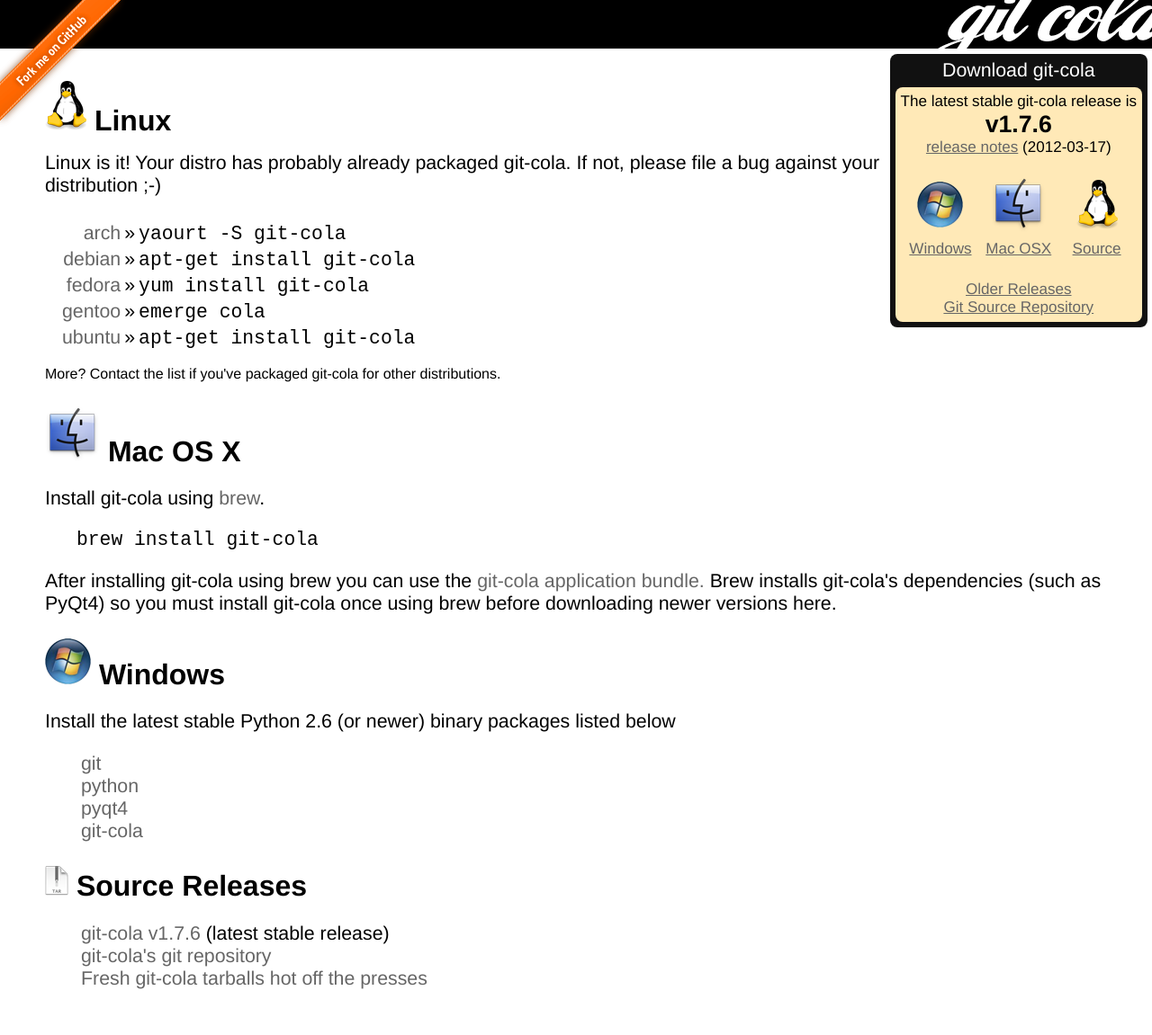
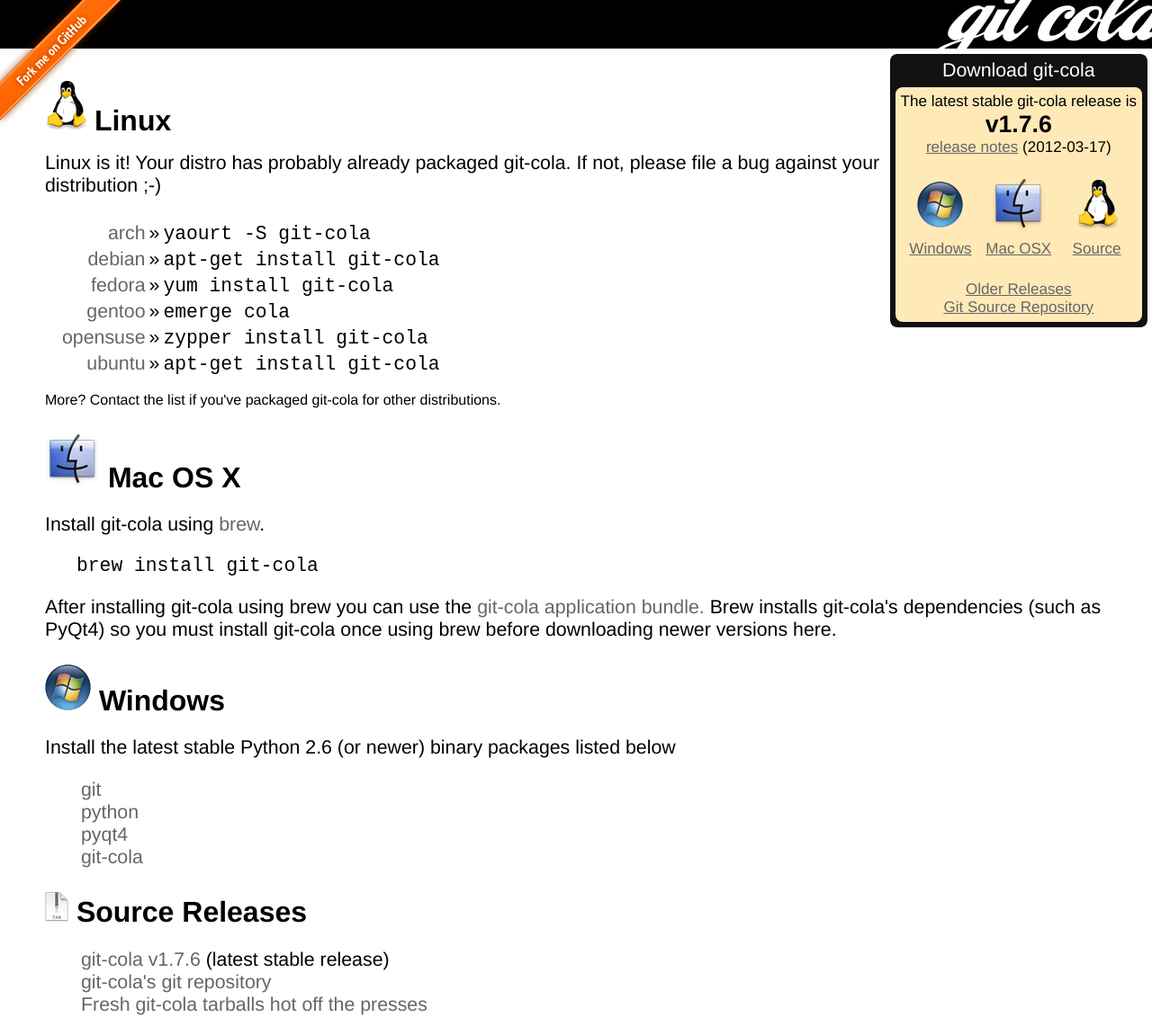
Before and after one commit to git-cola/git-cola.github.io, a Jekyll site: the page built from downloads.html, in a window 1280 px wide. Shown: the whole page at 90% size. Built offline with Jekyll 4.4.1, drawn with Linux system fonts in a browser that asks for light colours; Markdown is read by kramdown in place of the engine named in the settings; before the commit the page ends 1122 px from its top, so only the background shows below that.

Commit message:
downloads: Mention opensuse

```diff
--- a/downloads.html
+++ b/downloads.html
@@ -51,6 +51,13 @@
 		>gentoo</a></td>
 <td>&raquo;</td>
 <td><span class="cmd">emerge cola</span></td>
+</tr>
+
+<tr>
+<td style="text-align: right"><a href="https://build.opensuse.org/package/show?package=git-cola&project=devel%3Atools%3Ascm"
+		>opensuse</a></td>
+<td>&raquo;</td>
+<td><span class="cmd">zypper install git-cola</span></td>
 </tr>
 
 <tr>
```
